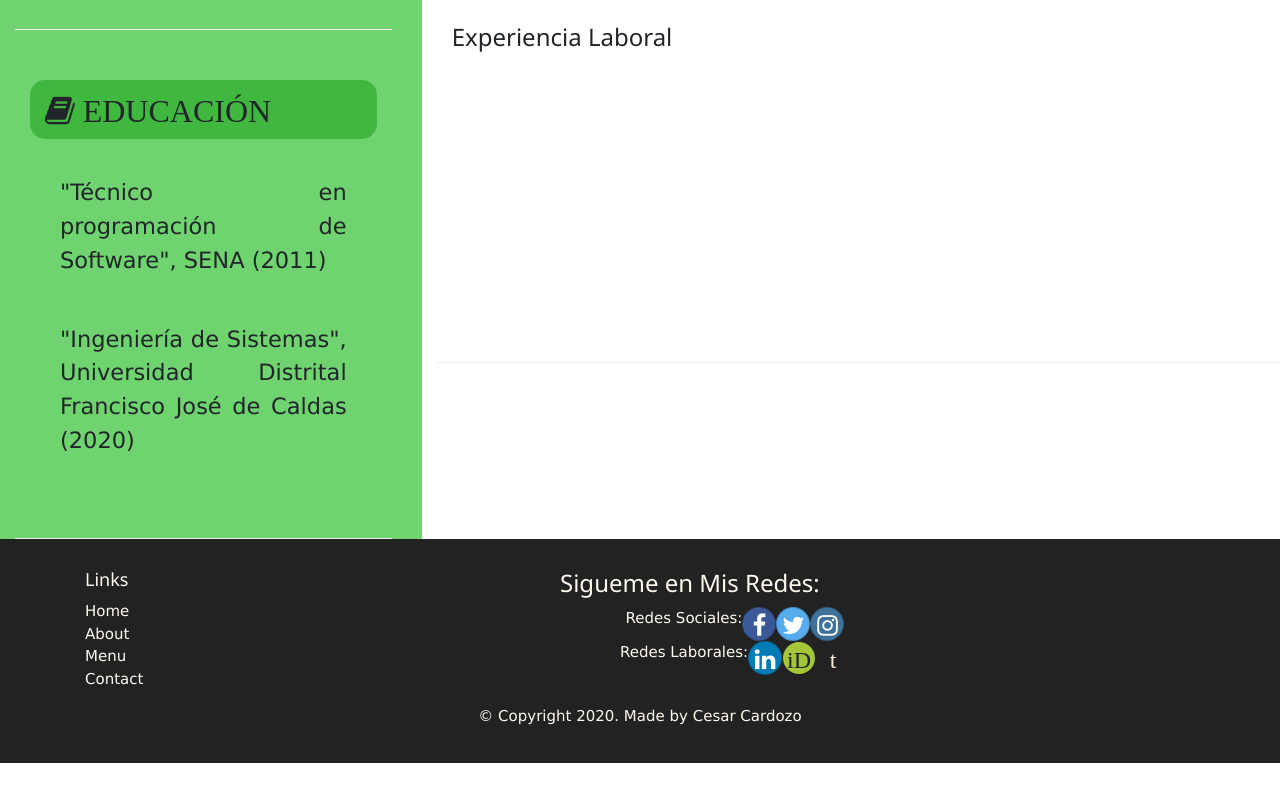
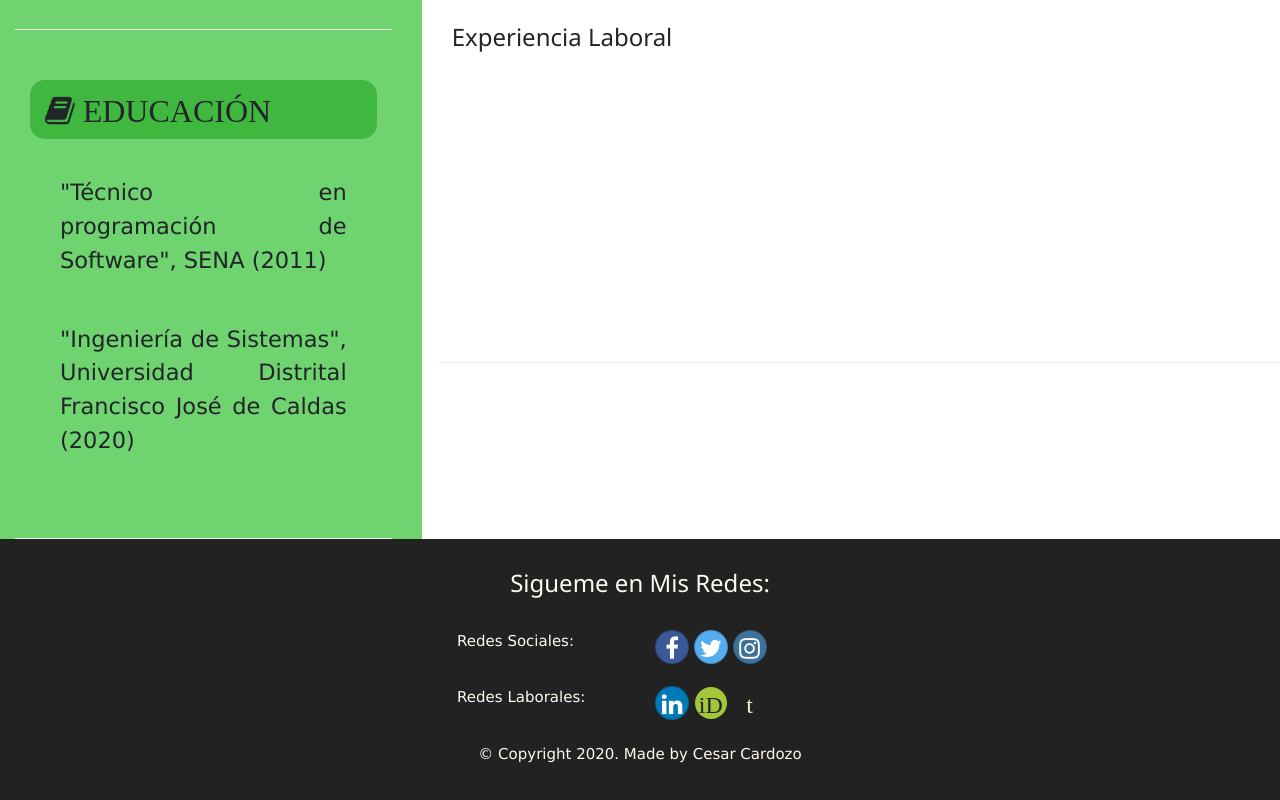
Before and after one commit to IntyKillaRaymi/IntyKillaRaymi.github.io, a website: page index.html in a window 1280 px wide. Shown: the part 886-1686 px from the top of the page. Before the commit the page ends 1649 px from the top, so only its background shows below. Drawn offline with nearby package versions, Linux system fonts and the light colour scheme.

Commit message:
Repos Social Media

```diff
--- a/index.html
+++ b/index.html
@@ -148,32 +148,30 @@
 
     <footer class="footer">
         <div class="container">
-            <div class="row">
-                <div class="col-2 col-sm-2">
-                    <h5>Links</h5>
-                    <ul class="list-unstyled">
-                        <li><a href="#">Home</a></li>
-                        <li><a href="#">About</a></li>
-                        <li><a href="#">Menu</a></li>
-                        <li><a href="#">Contact</a></li>
-                    </ul>
-                </div>
-                <div class="col-md-4 col-xs-4 offset-3">
-                    <h3>Sigueme en Mis Redes:</h3>
             <div class="row justify-content-center">
-                        <span class="col-xs-10">Redes Sociales:</span>
+                <div class="col-md-5 col-xs-5">
+                    <h3 class="row justify-content-center">Sigueme en Mis Redes:</h3>
+                    <br>
+                    <div class="row justify-content-center">
+                        <span class="col-5">Redes Sociales:</span>
+                        <div class="col-5">
                             <a href="https://www.facebook.com/cesar.m.forero" target="blank" class="btn btn-social-icon btn-facebook"><i class="fa fa-facebook fa-lg"></i></a>
                             <a href="https://twitter.com/CesarCardozoUD" target="blank"  class="btn btn-social-icon btn-twitter"><i class="fa fa-twitter fa-lg"></i></a>
                             <a href="https://www.instagram.com/cesarcardozoud/" target="blank" class="btn btn-social-icon btn-instagram"><i class="fa fa-instagram fa-lg"></i></a>
                         </div>
+                    </div>
+                    <br>
                     <div class="row justify-content-center">
-                        <span>Redes Laborales:</span>
+                        <span class="col-5">Redes Laborales:</span>
+                        <div class="col-5">
                             <a href="https://www.linkedin.com/in/cesarcardozoud/" target="blank" class="btn btn-social-icon btn-linkedin"><i class="fa fa-linkedin fa-lg"></i></a>
                             <a href="https://orcid.org/0000-0002-0983-519X" target="blank" class="btn btn-social-icon"><i class="fa fa-orcid fa-lg">iD</i></a>
                             <a href="https://bio.torre.co/es/cesarcardozoud" target="blank" class="btn btn-social-icon"><i class="fa fa-torrebio fa-lg">t</i></a>
                         </div>
                     </div>
                 </div>
+           </div>
+           <br>
            <div class="row justify-content-center">
                 <div class="col-auto">
                     <p>© Copyright 2020. Made by Cesar Cardozo</p>
```
Lines whose indentation alone changed are shown as unchanged.
